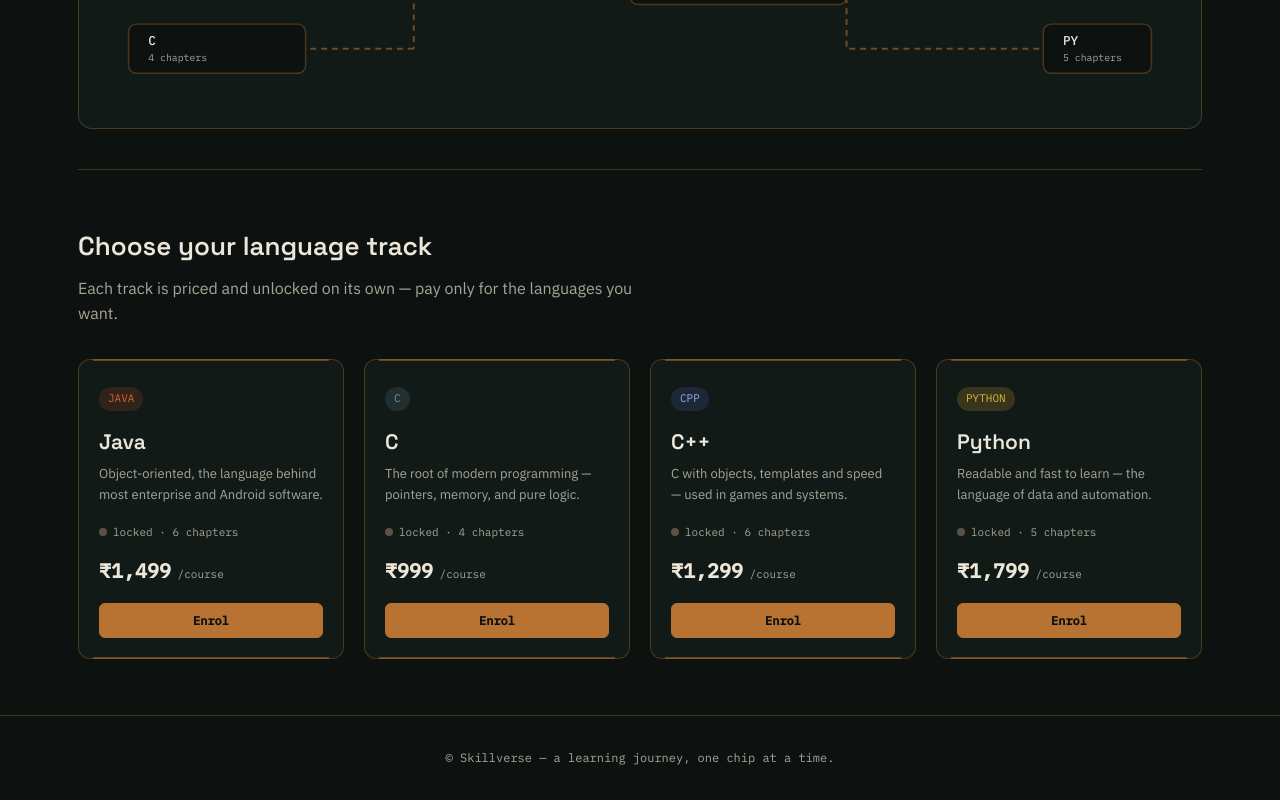
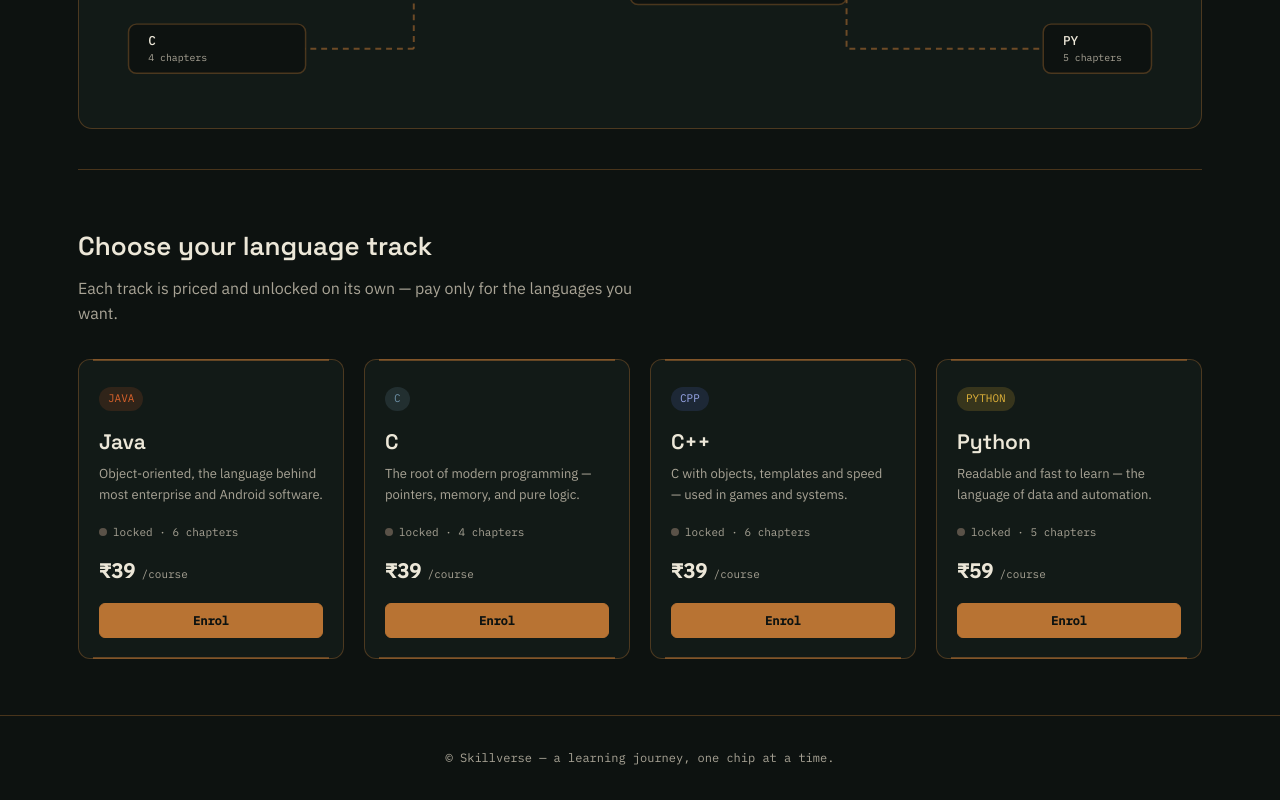
Before and after one commit to sc5208383/skillverse-frontend, a React (Vite) app: page / in a window 1280 px wide. Shown: the part 657-1457 px from the top of the page. Built offline with nearby package versions, Linux system fonts and the light colour scheme.

Commit message:
fix new payment

```diff
--- a/src/data/tracks.js
+++ b/src/data/tracks.js
@@ -1,8 +1,8 @@
 export const initialTracks = [
-  { key: 'java', name: 'Java', pillClass: 'pill-java', fee: 1499, chapters: 6, hasContent: true },
-  { key: 'c', name: 'C', pillClass: 'pill-c', fee: 999, chapters: 4, hasContent: true },
-  { key: 'cpp', name: 'C++', pillClass: 'pill-cpp', fee: 1299, chapters: 6, hasContent: true },
-  { key: 'python', name: 'Python', pillClass: 'pill-python', fee: 1799, chapters: 5, hasContent: true }
+  { key: 'java', name: 'Java', pillClass: 'pill-java', fee: 39, chapters: 6, hasContent: true },
+  { key: 'c', name: 'C', pillClass: 'pill-c', fee: 39, chapters: 4, hasContent: true },
+  { key: 'cpp', name: 'C++', pillClass: 'pill-cpp', fee: 39, chapters: 6, hasContent: true },
+  { key: 'python', name: 'Python', pillClass: 'pill-python', fee: 59, chapters: 5, hasContent: true }
 ];
 
 // EDIT SYLLABUS HERE.
```
